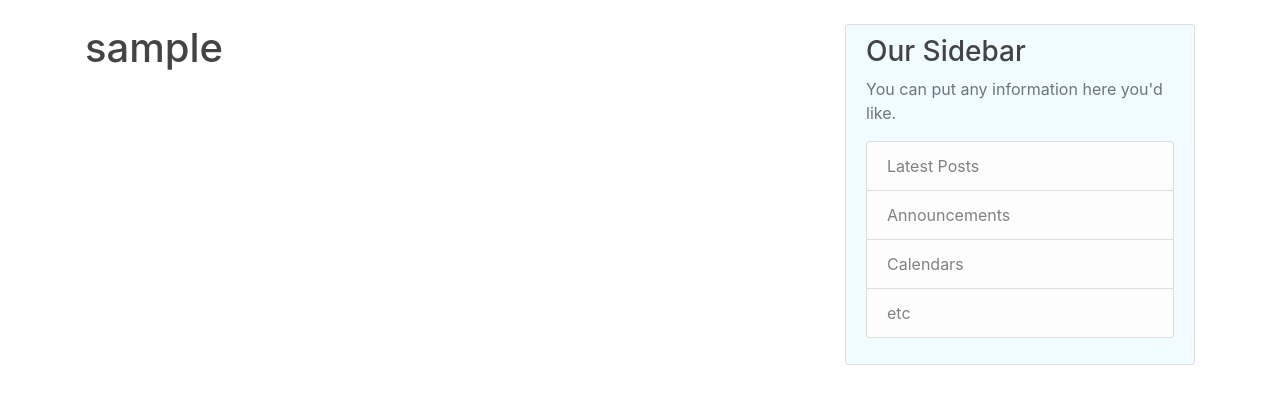
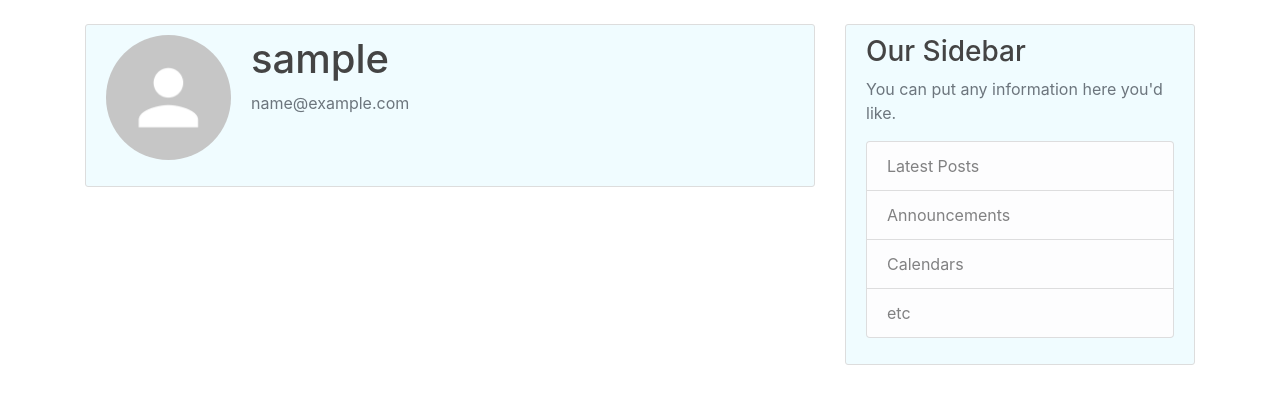
Before and after one commit to Code-Institute-Submissions/flask-training-calendar, a Flask app: page /account in a window 1280 px wide. Shown: the part 56-460 px from the top of the page. Run offline with Flask 2, Linux system fonts and the light colour scheme; the visitor is signed in with stand-in values (Sample User, id 1); data comes from the database, SQL or seed files in the repository; some libraries are stand-ins or nearby versions.

Commit message:
Added details on account.html

```diff
--- a/flasktrainingcalendar/routes.py
+++ b/flasktrainingcalendar/routes.py
@@ -79,4 +79,5 @@ def logout():
 @app.route("/account")
 @login_required
 def account():
-    return render_template('account.html', title='account')
+    image_file=url_for('static', filename='profile_pics/' + current_user.image_file)
+    return render_template('account.html', title='account', image_file=image_file)
--- a/flasktrainingcalendar/templates/account.html
+++ b/flasktrainingcalendar/templates/account.html
@@ -1,4 +1,13 @@
 {% extends "layout.html" %}
 {% block content %}
-    <h1>{{ current_user.username }}</h1>
+    <div class="content-section">
+        <div class="media">
+            <img class="rounded-circle account-img" src="{{ image_file }}">
+            <div class="media-body">
+                <h2 class="account-heading">{{ current_user.username }}</h2>
+                <p class="text-secondary">{{ current_user.email }}</p>
+            </div>
+        </div>
+        <!-- FORM HERE -->
+    </div>
 {% endblock %}
```
Also changed, not shown: flasktrainingcalendar/static/main.css (renamed from static/main.css), flasktrainingcalendar/static/profile_pics/default.jpg (added).
